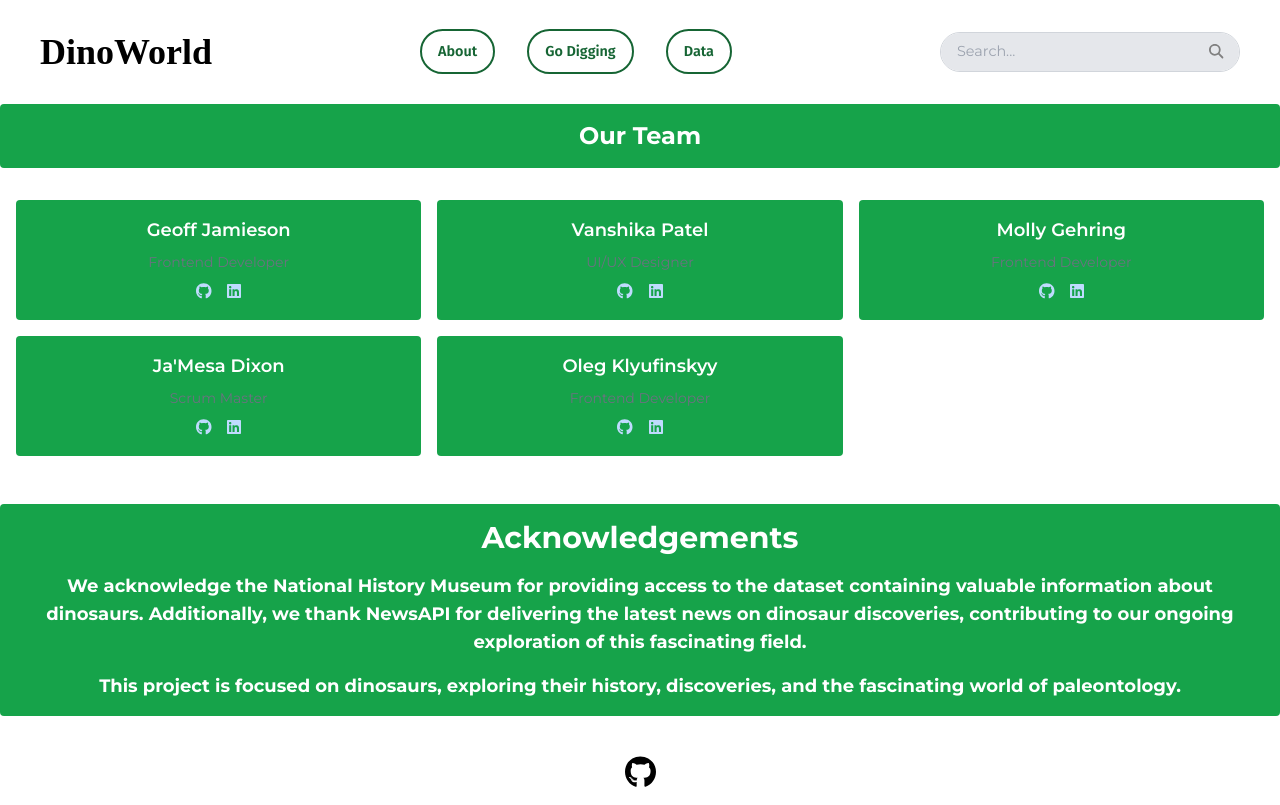
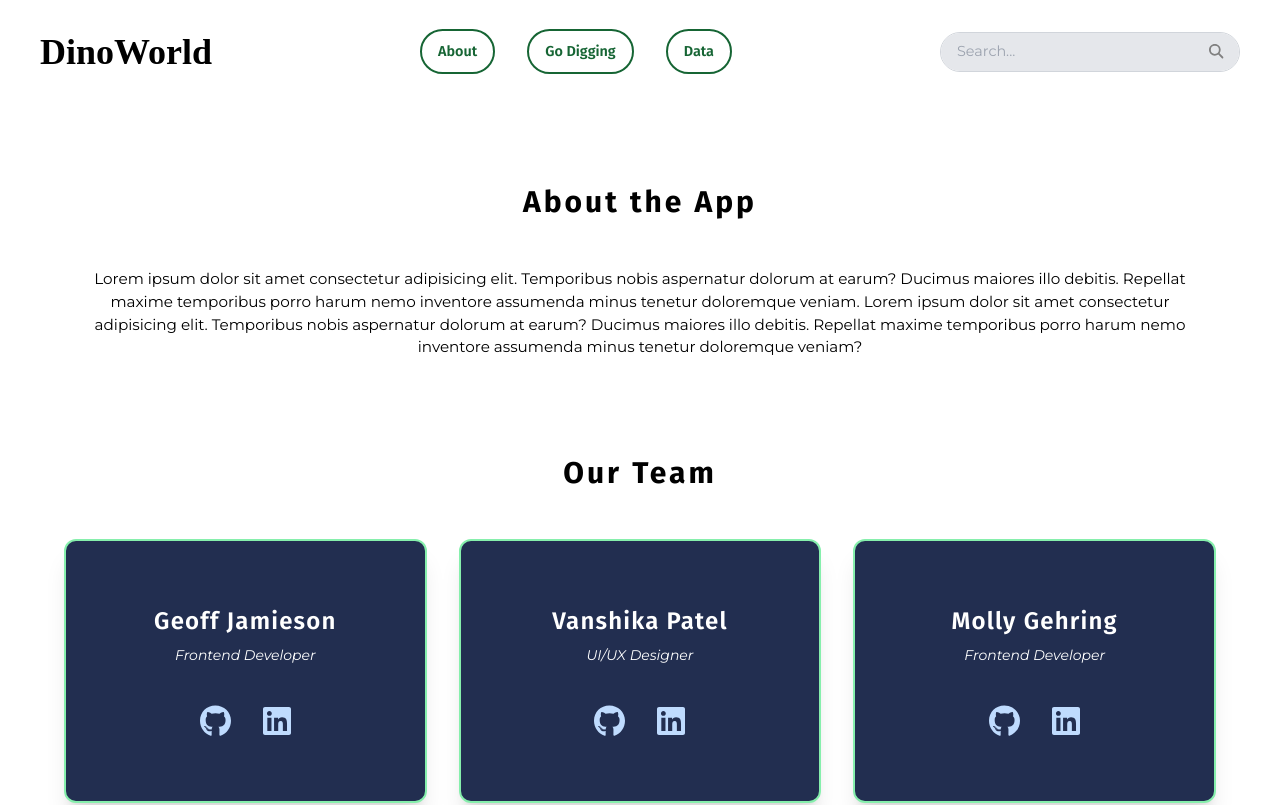
Before and after one commit to chingu-voyages/v48-tier2-team-15, a React (Vite) app: page /about in a window 1280 px wide. Shown: the top 805 px of the page. Built offline with nearby package versions, Linux system fonts and the light colour scheme; a web font is replaced by a local one.

Commit message:
touched up styles

```diff
--- a/src/pages/About.jsx
+++ b/src/pages/About.jsx
@@ -1,47 +1,86 @@
-import React, { useState } from "react";
 import { FontAwesomeIcon } from "@fortawesome/react-fontawesome";
 import { faGithub, faLinkedin } from "@fortawesome/free-brands-svg-icons";
 
-
 const About = () => {
-  const [teamMembers] = useState([
-    { name: 'Geoff Jamieson', github: 'https://github.com/UnionPAC', linkedin: 'https://www.linkedin.com/in/geoffjamieson/', role: 'Frontend Developer' },
-    { name: 'Vanshika Patel', github: 'https://github.com/vanshika-99', linkedin: 'https://linkedin.com/in/vanshikapatel', role: 'UI/UX Designer' },
-    { name: 'Molly Gehring', github: 'https://github.com/mkg1', linkedin: 'https://www.linkedin.com/in/mollykg/', role: 'Frontend Developer' },
-    { name: "Ja'Mesa Dixon", github: 'https://github.com/MeMeD10', linkedin: 'https://www.linkedin.com/in/jamesa-dixon/', role: 'Scrum Master' },
-    { name: 'Oleg Klyufinskyy', github: 'https://github.com/olegklyufinskyy', linkedin: 'https://www.linkedin.com/in/oleg-klyufinskyy/', role: 'Frontend Developer' }
-  ]);
+  const teamMembers = [
+    {
+      name: "Geoff Jamieson",
+      github: "https://github.com/UnionPAC",
+      linkedin: "https://www.linkedin.com/in/geoffjamieson/",
+      role: "Frontend Developer",
+    },
+    {
+      name: "Vanshika Patel",
+      github: "https://github.com/vanshika-99",
+      linkedin: "https://linkedin.com/in/vanshikapatel",
+      role: "UI/UX Designer",
+    },
+    {
+      name: "Molly Gehring",
+      github: "https://github.com/mkg1",
+      linkedin: "https://www.linkedin.com/in/mollykg/",
+      role: "Frontend Developer",
+    },
+    {
+      name: "Ja'Mesa Dixon",
+      github: "https://github.com/MeMeD10",
+      linkedin: "https://www.linkedin.com/in/jamesa-dixon/",
+      role: "Scrum Master",
+    },
+    {
+      name: "Oleg Klyufinskyy",
+      github: "https://github.com/olegklyufinskyy",
+      linkedin: "https://www.linkedin.com/in/oleg-klyufinskyy/",
+      role: "Frontend Developer",
+    },
+  ];
 
   return (
-    <div>
-      <div className="mb-8">
-        <h2 className="container mx-auto px-4 py-4 text-center flex-col bg-green-600  text-white  rounded p-4 text-2xl font-bold mb-4">
+    <div className="w-[90%] mx-auto max-w-[1400px]">
+      <div className="my-20 px-4">
+        <h2 className="text-center flex-col text-3xl font-bold my-12 font-firaSans tracking-widest">
+          About the App
+        </h2>
+        <p className="text-[0.95rem] text-center">
+          Lorem ipsum dolor sit amet consectetur adipisicing elit. Temporibus
+          nobis aspernatur dolorum at earum? Ducimus maiores illo debitis.
+          Repellat maxime temporibus porro harum nemo inventore assumenda minus
+          tenetur doloremque veniam. Lorem ipsum dolor sit amet consectetur
+          adipisicing elit. Temporibus nobis aspernatur dolorum at earum?
+          Ducimus maiores illo debitis. Repellat maxime temporibus porro harum
+          nemo inventore assumenda minus tenetur doloremque veniam?
+        </p>
+      </div>
+      <div className="my-24">
+        <h2 className="text-center flex-col text-3xl font-bold my-12 font-firaSans tracking-widest">
           Our Team
         </h2>
-        <div className="grid mx-auto px-4 py-4 grid-cols-1 md:grid-cols-2 lg:grid-cols-3 gap-4 text-center">
+        <div className="grid grid-cols-1 sm:grid-cols-2 lg:grid-cols-3 gap-8 text-center">
           {teamMembers.map((member) => (
             <div
               key={member.name}
-              className="bg-green-600 text-white rounded p-4"
+              className="bg-[#222E50] px-4 py-16 text-white rounded-xl shadow-xl border-2 border-green-300 hover:scale-105"
             >
-              <h3 className="text-lg font-semibold mb-2">{member.name}</h3>
-              <p className="text-sm text-gray-500 mb-2">{member.role}</p>
-              <div className="flex justify-center">
+              <h3 className="text-2xl font-semibold mb-2 font-firaSans tracking-wider">
+                {member.name}
+              </h3>
+              <p className="text-sm mb-10 italic">{member.role}</p>
+              <div className="flex justify-center gap-8">
                 <a
                   href={member.github}
-                  className="text-blue-200 hover:text-blue-100 mr-4"
                   target="_blank"
                   rel="noopener noreferrer"
+                  className="text-blue-200 hover:text-white"
                 >
-                  <FontAwesomeIcon icon={faGithub} />
+                  <FontAwesomeIcon icon={faGithub} size="2xl" />
                 </a>
                 <a
                   href={member.linkedin}
-                  className="text-blue-200 hover:text-blue-100"
                   target="_blank"
                   rel="noopener noreferrer"
+                  className="text-blue-200 hover:text-white"
                 >
-                  <FontAwesomeIcon icon={faLinkedin} />
+                  <FontAwesomeIcon icon={faLinkedin} size="2xl" />
                 </a>
               </div>
             </div>
@@ -49,19 +88,21 @@ const About = () => {
         </div>
       </div>
 
-      <div className="container mx-auto px-4 py-4 text-center flex-col bg-green-600  text-white  rounded p-4 text-2xl font-bold mb-4">
-        <h2 className="text-3xl font-bold mb-4">Acknowledgements</h2>
-        <p className="text-lg mb-4">
-          We acknowledge the National History Museum for providing access to the
-          dataset containing valuable information about dinosaurs. Additionally,
-          we thank NewsAPI for delivering the latest news on dinosaur
-          discoveries, contributing to our ongoing exploration of this
-          fascinating field.
-        </p>
-        <p className="text-lg">
-          This project is focused on dinosaurs, exploring their history,
-          discoveries, and the fascinating world of paleontology.
-        </p>
+      <div className="text-center mb-20">
+        <h2 className="font-firaSans text-xl mb-8">Acknowledgements</h2>
+        <div className="text-[0.9rem]">
+          <p className="mb-4">
+            We acknowledge the National History Museum for providing access to
+            the dataset containing valuable information about dinosaurs.
+            Additionally, we thank NewsAPI for delivering the latest news on
+            dinosaur discoveries, contributing to our ongoing exploration of
+            this fascinating field.
+          </p>
+          <p>
+            This project is focused on dinosaurs, exploring their history,
+            discoveries, and the fascinating world of paleontology.
+          </p>
+        </div>
       </div>
     </div>
   );
```
